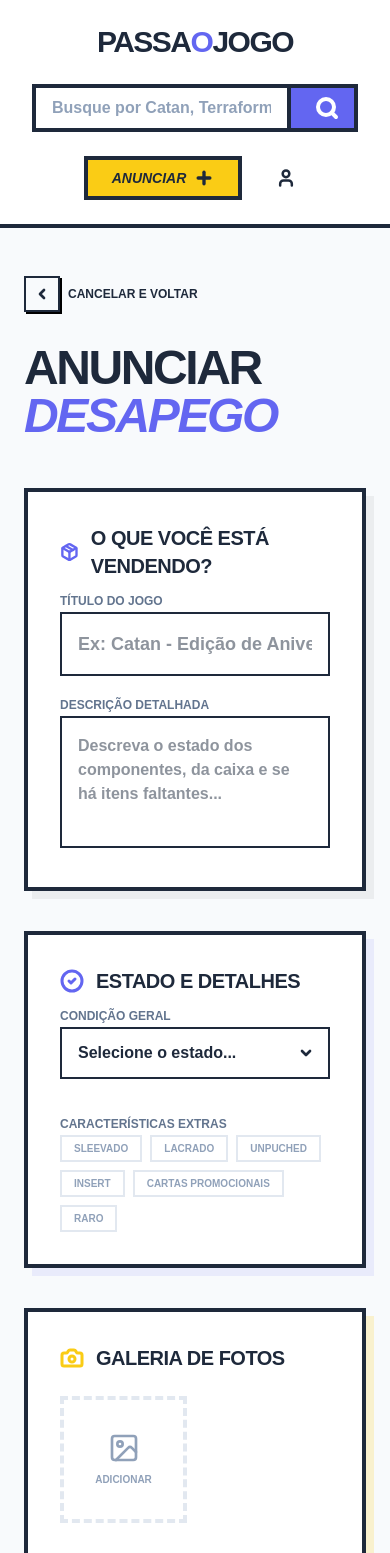
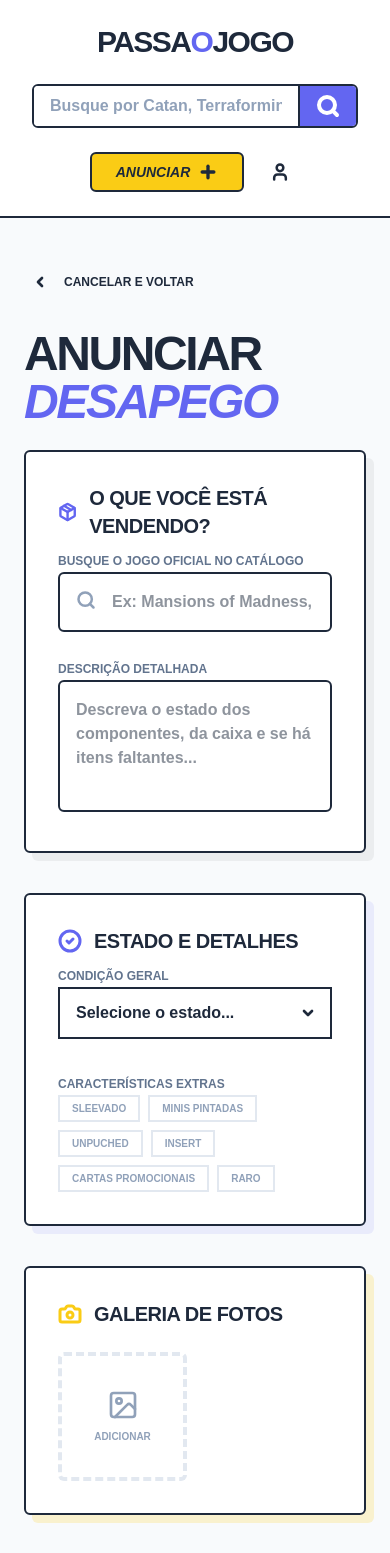
Before and after one commit to mayyzenacs/PassaOJogo, a React (Vite) app in the folder passaojogo.web/: page /anunciar in a window 390 px wide. Shown: the top 1553 px of the page. Built offline with nearby package versions, Linux system fonts and the light colour scheme.

Commit message:
style: update component styles for consistency and improved UI

```diff
--- a/passaojogo.web/src/components/AndressForm.tsx
+++ b/passaojogo.web/src/components/AndressForm.tsx
@@ -43,7 +43,7 @@ export function AddressForm() {
             onChange={(e) => setCep(e.target.value.replace(/\D/g, ""))}
             onBlur={handleCEPBlur}
             placeholder="00000000"
-            className="w-full pl-12 pr-4 py-3 border-2 border-neo-text font-bold outline-none focus:bg-blue-50 transition-all"
+            className="rounded-md w-full pl-12 pr-4 py-3 border-2 border-neo-text font-bold outline-none focus:bg-blue-50 transition-all"
           />
           {loading && (
             <Loader2
@@ -55,7 +55,7 @@ export function AddressForm() {
       </div>
 
       {address.cidade && (
-        <div className="p-4 bg-slate-50 border-2 border-dashed border-slate-300">
+        <div className="rounded-md p-4 bg-slate-50 border-2 border-dashed border-slate-300">
           <p className="text-xs font-bold text-slate-500 uppercase tracking-tighter">
             Localizado:
           </p>
--- a/passaojogo.web/src/components/GameCard.tsx
+++ b/passaojogo.web/src/components/GameCard.tsx
@@ -27,10 +27,10 @@ export default function GameCard({
   };
 
   return (
-    <article className="group bg-white border-4 border-neo-text shadow-neo hover:shadow-neo-hover hover:-translate-x-1 hover:-translate-y-1 transition-all duration-200">
+    <article className="rounded-md group bg-white border-2 border-neo-text shadow-neo hover:shadow-neo-hover hover:-translate-x-1 hover:-translate-y-1 transition-all duration-200">
       <Link
         to={`/anuncio/${id}`}
-        className="block h-64 border-b-4 border-neo-text overflow-hidden"
+        className="block h-64 border-b-2 border-neo-text overflow-hidden"
       >
         <img
           src={image}
@@ -74,7 +74,7 @@ export default function GameCard({
           </div>
           <Link
             to={`/anuncio/${id}`}
-            className="bg-neo-indigo text-white p-4 border-4 border-neo-text shadow-[4px_4px_0px_0px_rgba(0,0,0,1)] active:shadow-none active:translate-x-1 active:translate-y-1 transition-all"
+            className="rounded-md bg-neo-indigo text-white p-4 border-2 border-neo-text shadow-[2px_2px_0px_0px_rgba(0,0,0,1)] active:shadow-none active:translate-x-1 active:translate-y-1 transition-all"
           >
             <ArrowRight size={24} strokeWidth={4} />
           </Link>
--- a/passaojogo.web/src/components/NavBar.tsx
+++ b/passaojogo.web/src/components/NavBar.tsx
@@ -3,7 +3,7 @@ import { Link } from "react-router-dom";
 
 export function Navbar() {
   return (
-    <nav className="flex flex-col md:flex-row justify-between items-center px-8 py-6 border-b-4 border-neo-text bg-white sticky top-0 z-50 gap-6">
+    <nav className="flex flex-col md:flex-row justify-between items-center px-8 py-6 border-b-2 border-neo-text bg-white sticky top-0 z-50 gap-6">
       {/* Branding - Agora com Link para facilitar a volta */}
       <Link
         to="/"
@@ -13,30 +13,30 @@ export function Navbar() {
       </Link>
 
       {/* Barra de Busca - Ocupa o centro */}
-      <div className="flex w-full max-w-xl border-4 border-neo-text shadow-neo overflow-hidden">
+      <div className="rounded-md flex w-full max-w-xl border-2 border-neo-text shadow-neo overflow-hidden">
         <input
           type="text"
           placeholder="Busque por Catan, Terraforming Mars..."
           className="flex-1 px-4 py-2 font-bold outline-none bg-white placeholder:text-slate-400"
         />
-        <button className="bg-neo-indigo text-white px-6 border-l-4 border-neo-text hover:bg-neo-text transition-colors">
+        <button className="bg-neo-indigo text-white px-4 border-l-2 border-neo-text hover:bg-neo-text transition-colors">
           <Search strokeWidth={4} />
         </button>
       </div>
 
       {/* Grupo de Ações do Usuário */}
-      <div className="flex items-center gap-6">
+      <div className="flex items-center gap-4">
         {/* ANUNCIAR: Estilo "Primary" - Máximo destaque */}
         <Link
           to="/anunciar"
-          className="bg-neo-yellow border-4 border-neo-text px-6 py-2 font-black shadow-neo active:shadow-none active:translate-x-1 active:translate-y-1 transition-all flex items-center gap-2 whitespace-nowrap uppercase italic text-sm"
+          className="rounded-md bg-neo-yellow border-2 border-neo-text px-6 py-2 font-black shadow-neo active:shadow-none active:translate-x-1 active:translate-y-1 transition-all flex items-center gap-2 whitespace-nowrap uppercase italic text-sm"
         >
           Anunciar <Plus size={20} strokeWidth={4} />
         </Link>
         {/* Entrar: Estilo "Secondary" - Menos peso visual */}
         <Link
           to="/login"
-          className="flex items-center gap-2 font-bold hover:text-neo-indigo transition-all group"
+          className="flex items-center font-bold hover:text-neo-indigo transition-all group"
         >
           <div className="p-2 border-2 border-transparent group-hover:border-neo-indigo transition-all">
             <User size={20} strokeWidth={3} />
--- a/passaojogo.web/src/mocks/games.ts
+++ b/passaojogo.web/src/mocks/games.ts
@@ -6,8 +6,8 @@ export const gamesMock = [
     location: "São Paulo, SP - Vila Mariana",
     image: "https://storage.googleapis.com/ludopedia-posts/bc218_95tc3w.jpg",
     tags: [
+      "minis pintadas",
       "Sleevado",
-      "Lacrado",
       "Insert",
       "Unpuched",
       "Cartas Promocionais",
--- a/passaojogo.web/src/pages/GameDetails.tsx
+++ b/passaojogo.web/src/pages/GameDetails.tsx
@@ -2,7 +2,7 @@ import { useParams, Link } from "react-router-dom";
 import { ShieldCheck, MapPin, ChevronLeft, MessageCircle } from "lucide-react";
 import { Navbar } from "../components/NavBar";
 import { Footer } from "../components/Footer";
-import { gamesMock } from "../mocks/games"; // CERTIFIQUE-SE QUE O STATUS ESTÁ NO MOCK
+import { gamesMock } from "../mocks/games";
 
 export default function GameDetails() {
   const { id } = useParams();
@@ -37,7 +37,7 @@ export default function GameDetails() {
   const getTagStyle = (tag: string) => {
     const t = tag.toLowerCase();
 
-    if (t.includes("lacrado"))
+    if (t.includes("minis pintadas"))
       return "bg-yellow-100 text-yellow-800 border-yellow-400 shadow-yellow-200";
 
     if (t.includes("sleevado"))
@@ -68,10 +68,14 @@ export default function GameDetails() {
           <ChevronLeft strokeWidth={4} size={16} /> Voltar para o catálogo
         </Link>
 
+        <h1 className="text-4xl font-heading font-black uppercase leading-none mb-4">
+          {game.title}
+        </h1>
+
         <div className="grid grid-cols-1 lg:grid-cols-12 gap-12">
           {/* LADO ESQUERDO: GALERIA E DESCRIÇÃO */}
           <div className="lg:col-span-7 space-y-8">
-            <div className="border-4 border-neo-text bg-white shadow-neo overflow-hidden">
+            <div className="rounded-md border-2 border-neo-text bg-white shadow-neo overflow-hidden">
               <img
                 src={game.image}
                 alt={game.title}
@@ -79,7 +83,7 @@ export default function GameDetails() {
               />
             </div>
 
-            <div className="bg-white border-4 border-neo-text p-8 shadow-neo">
+            <div className="rounded-md bg-white border-2 border-neo-text p-8 shadow-neo">
               <h2 className="text-3xl font-heading font-black uppercase mb-6">
                 Descrição do Produto
               </h2>
@@ -91,7 +95,7 @@ export default function GameDetails() {
 
           {/* LADO DIREITO: INFO DE COMPRA */}
           <div className="lg:col-span-5 space-y-8">
-            <div className="bg-white border-4 border-neo-text p-8 shadow-neo-lg">
+            <div className="rounded-md bg-white border-2 border-neo-text p-8 shadow-neo-lg">
               {/* TAGS DINÂMICAS */}
               <div className="flex flex-wrap gap-2 mb-8">
                 {game.tags.map((tag) => (
@@ -104,10 +108,6 @@ export default function GameDetails() {
                 ))}
               </div>
 
-              <h1 className="text-4xl font-heading font-black uppercase leading-none mb-4">
-                {game.title}
-              </h1>
-
               <div className="flex items-center gap-2 mb-8 opacity-70">
                 <MapPin size={18} strokeWidth={3} />
                 <span className="font-bold">{game.location}</span>
@@ -115,7 +115,7 @@ export default function GameDetails() {
 
               {/* STATUS/ESTADO - AQUI ESTÁ O QUE VOCÊ PEDIU */}
               <div className="flex mb-6">
-                <span className="bg-neo-yellow border-2 border-neo-text px-3 py-1 text-sm font-black uppercase">
+                <span className="bg-neo-yellow rounded-md border-2 border-neo-text px-3 py-1 text-sm font-black uppercase">
                   {game.status}
                 </span>
               </div>
@@ -128,16 +128,16 @@ export default function GameDetails() {
                 href={whatsappUrl}
                 target="_blank"
                 rel="noopener noreferrer"
-                className="flex items-center justify-center gap-3 w-full bg-neo-emerald border-4 border-neo-text py-4 font-black text-2xl shadow-neo hover:translate-x-1 hover:translate-y-1 hover:shadow-none transition-all uppercase"
+                className="flex items-center justify-center gap-3 w-full bg-neo-emerald rounded-md border-2 border-neo-text py-4 font-black text-2xl shadow-neo hover:translate-x-1 hover:translate-y-1 hover:shadow-none transition-all uppercase"
               >
                 <MessageCircle size={28} strokeWidth={3} /> Comprar no Whatsapp
               </a>
             </div>
 
             {/* CARD VENDEDOR */}
-            <div className="bg-neo-emerald text-white border-4 border-neo-text p-6 shadow-neo">
+            <div className="bg-neo-emerald text-white rounded-md border-2 border-neo-text p-6 shadow-neo">
               <div className="flex items-center gap-4 mb-6">
-                <div className="h-16 w-16 bg-neo-yellow border-4 border-neo-text rounded-full flex items-center justify-center text-neo-text font-black text-2xl">
+                <div className="h-16 w-16 bg-neo-yellow border-2 border-neo-text rounded-full flex items-center justify-center text-neo-text font-black text-2xl">
                   FA
                 </div>
                 <div>
--- a/passaojogo.web/src/pages/Home.tsx
+++ b/passaojogo.web/src/pages/Home.tsx
@@ -43,7 +43,7 @@ export default function Home() {
         <header className="py-20">
           <h1 className="text-6xl md:text-8xl font-heading font-black uppercase leading-[0.85] mb-8 tracking-tighter">
             Gire o <br />
-            <span className="bg-neo-yellow px-4 border-5 border-neo-text inline-block -rotate-2">
+            <span className="bg-neo-yellow px-4 border-3 border-neo-text inline-block -rotate-2">
               Estoque
             </span>
             <span className="block mt-2">JOGUE MAIS</span>
--- a/passaojogo.web/src/pages/PostAd.tsx
+++ b/passaojogo.web/src/pages/PostAd.tsx
@@ -9,18 +9,63 @@ import {
   DollarSign,
   X,
   Image as ImageIcon,
+  Search, // Adicionado para a barra de busca
+  Check, // Adicionado para o card de confirmação
 } from "lucide-react";
 import { Navbar } from "../components/NavBar";
 import { Footer } from "../components/Footer";
 import { AddressForm } from "../components/AndressForm";
 
 export default function PostAd() {
+  // --- ESTADOS EXISTENTES ---
   const [selectedStatus, setSelectedStatus] = useState("");
   const [selectedTags, setSelectedTags] = useState<string[]>([]);
   const [previews, setPreviews] = useState<string[]>([]);
   const [phone, setPhone] = useState("");
   const [showHelp, setShowHelp] = useState(false);
 
+  // --- NOVOS ESTADOS PARA A INTEGRAÇÃO COM O CATÁLOGO ---
+  const [searchQuery, setSearchQuery] = useState("");
+  const [selectedCatalogGame, setSelectedCatalogGame] = useState<{
+    id: number;
+    title: string;
+    thumb: string;
+  } | null>(null);
+  const [adTitle, setAdTitle] = useState("");
+
+  // Simulação de busca no Banco/BGG (Num ambiente real, isso viria da sua API C#)
+  const mockCatalogResults = [
+    {
+      id: 101,
+      title: "Mansions of Madness: 2ª Edição",
+      thumb:
+        "https://cf.geekdo-images.com/okM0dq_bEXnbyQTOvHZwlw__micro/img/xP1tG0Bq3E_q8hGZ2S_F0oZ7e5s=/fit-in/64x64/filters:strip_icc()/pic3118622.png",
+    },
+    {
+      id: 102,
+      title: "Mansions of Madness: 1ª Edição",
+      thumb:
+        "https://cf.geekdo-images.com/39hP8n_d6TGu2-G2HIfz1w__micro/img/h7_04hY4-y_Z7s4rB_xN29o-oQk=/fit-in/64x64/filters:strip_icc()/pic924254.jpg",
+    },
+    {
+      id: 103,
+      title: "Catan",
+      thumb:
+        "https://cf.geekdo-images.com/W3BsA1cbO0svvXQ3oWrtCQ__micro/img/1m-X9yv5XzO1-b9w0i0g5rQ6P5k=/fit-in/64x64/filters:strip_icc()/pic2419375.jpg",
+    },
+  ];
+
+  const handleSelectGame = (game: {
+    id: number;
+    title: string;
+    thumb: string;
+  }) => {
+    setSelectedCatalogGame(game); // Salva o ID pro banco
+    setAdTitle(game.title); // Preenche o título do anúncio com o nome oficial
+    setSearchQuery(""); // Limpa a busca
+  };
+
+  // --- HANDLERS EXISTENTES ---
   const handlePhoneChange = (e: ChangeEvent<HTMLInputElement>) => {
     const value = e.target.value.replace(/\D/g, "");
     if (value.length <= 11) {
@@ -58,7 +103,7 @@ export default function PostAd() {
 
   const tagOptions = [
     "Sleevado",
-    "Lacrado",
+    "Minis pintadas",
     "Unpuched",
     "Insert",
     "Cartas Promocionais",
@@ -74,51 +119,133 @@ export default function PostAd() {
           to="/"
           className="inline-flex items-center gap-2 font-black uppercase text-xs mb-8 group"
         >
-          <div className="p-2 border-2 border-neo-text group-hover:bg-neo-yellow transition-all shadow-[2px_2px_0px_0px_rgba(0,0,0,1)]">
+          <div className="p-2 group-hover:bg-neo-yellow transition-all">
             <ChevronLeft size={16} strokeWidth={4} />
           </div>
           <span>Cancelar e voltar</span>
         </Link>
 
-        <header className="mb-12">
-          <h1 className="text-5xl font-heading font-black uppercase tracking-tighter leading-none mb-4">
+        <header className="mb-6">
+          <h1 className="text-5xl font-heading font-black uppercase tracking-tighter leading-none">
             Anunciar <span className="text-neo-indigo italic">Desapego</span>
           </h1>
         </header>
 
         <form className="space-y-10" onSubmit={(e) => e.preventDefault()}>
-          <section className="bg-white border-4 border-neo-text p-8 shadow-[8px_8px_0px_0px_rgba(0,0,0,0.05)] space-y-6">
+          <section className="rounded-md bg-white border-2 border-neo-text p-8 shadow-[8px_8px_0px_0px_rgba(0,0,0,0.05)] space-y-6">
             <div className="flex items-center gap-3 mb-2">
               <Package className="text-neo-indigo" size={24} strokeWidth={3} />
               <h2 className="text-xl font-black uppercase tracking-tight">
                 O que você está vendendo?
               </h2>
             </div>
+
             <div className="space-y-4">
+              {!selectedCatalogGame ? (
+                <div className="space-y-1 relative">
+                  <label className="text-xs font-black uppercase text-slate-500">
+                    Busque o jogo oficial no catálogo
+                  </label>
+                  <div className="rounded-md relative border-2 border-neo-text focus-within:ring-2 focus-within:ring-neo-indigo transition-all flex bg-white">
+                    <div className="p-4 text-slate-400">
+                      <Search size={20} strokeWidth={3} />
+                    </div>
+                    <input
+                      type="text"
+                      placeholder="Ex: Mansions of Madness, Catan..."
+                      value={searchQuery}
+                      onChange={(e) => setSearchQuery(e.target.value)}
+                      className="w-full py-4 pr-4 font-bold outline-none bg-transparent"
+                    />
+                  </div>
+
+                  {searchQuery.length > 2 && (
+                    <div className="absolute z-10 w-full mt-1 bg-white border-2 border-neo-text shadow-neo flex flex-col">
+                      {mockCatalogResults.map((game) => (
+                        <button
+                          key={game.id}
+                          type="button"
+                          onClick={() => handleSelectGame(game)}
+                          className="flex items-center gap-4 p-3 hover:bg-neo-yellow/20 border-b-2 border-slate-100 text-left transition-colors"
+                        >
+                          <img
+                            src={game.thumb}
+                            alt="Capa"
+                            className="rounded-md w-10 h-10 border-2 border-neo-text object-cover"
+                          />
+                          <span className="font-bold text-sm uppercase">
+                            {game.title}
+                          </span>
+                        </button>
+                      ))}
+                    </div>
+                  )}
+                </div>
+              ) : (
+                /* FLUXO B: Se JÁ ESCOLHEU, mostra Card de Confirmação + Campo de Título Editável */
+                <div className="space-y-6 animate-in fade-in slide-in-from-top-4 duration-300">
+                  {/* Card do Catálogo */}
+                  <div className="rounded-md bg-emerald-50 border-2 border-emerald-500 p-4 flex justify-between items-center">
+                    <div className="flex items-center gap-4">
+                      <img
+                        src={selectedCatalogGame.thumb}
+                        alt="Capa"
+                        className="rounded-md w-12 h-12 border-2 border-neo-text object-cover"
+                      />
+                      <div>
+                        <div className="flex items-center gap-2 text-emerald-700">
+                          <Check size={16} strokeWidth={4} />
+                          <span className="text-[10px] font-black uppercase tracking-widest">
+                            Vinculado ao Catálogo
+                          </span>
+                        </div>
+                        <p className="font-bold uppercase text-sm">
+                          {selectedCatalogGame.title}
+                        </p>
+                      </div>
+                    </div>
+                    <button
+                      type="button"
+                      onClick={() => setSelectedCatalogGame(null)}
+                      className="text-[10px] font-black uppercase text-slate-500 hover:text-red-500 transition-colors underline"
+                    >
+                      Trocar Jogo
+                    </button>
+                  </div>
+
+                  {/* Campo de Título do Anúncio (Editável) */}
                   <div className="space-y-1">
-                <label className="text-xs font-black uppercase text-slate-500">
-                  Título do Jogo
+                    <label className="text-xs font-black uppercase text-slate-500 flex justify-between">
+                      <span>Título do seu anúncio</span>
+                      <span className="text-[10px] text-neo-indigo italic">
+                        Pode editar titulo
+                      </span>
                     </label>
                     <input
                       type="text"
-                  placeholder="Ex: Catan - Edição de Aniversário"
-                  className="w-full px-4 py-4 border-2 border-neo-text font-bold outline-none focus:bg-indigo-50 transition-all text-lg"
+                      value={adTitle}
+                      onChange={(e) => setAdTitle(e.target.value)}
+                      className="rounded-md w-full px-4 py-4 border-2 border-neo-text font-black outline-none focus:bg-indigo-50 transition-all text-lg"
                     />
                   </div>
-              <div className="space-y-1">
+                </div>
+              )}
+
+              {/* Descrição fica logo abaixo, independentemente do fluxo */}
+              <div className="space-y-1 pt-2">
                 <label className="text-xs font-black uppercase text-slate-500">
                   Descrição Detalhada
                 </label>
                 <textarea
                   rows={4}
                   placeholder="Descreva o estado dos componentes, da caixa e se há itens faltantes..."
-                  className="w-full px-4 py-4 border-2 border-neo-text font-bold outline-none focus:bg-indigo-50 transition-all resize-none"
+                  className="rounded-md w-full px-4 py-4 border-2 border-neo-text font-bold outline-none focus:bg-indigo-50 transition-all resize-none"
                 />
               </div>
             </div>
           </section>
 
-          <section className="bg-white border-4 border-neo-text p-8 shadow-[8px_8px_0px_0px_rgba(99,102,241,0.1)] space-y-8">
+          <section className="rounded-md bg-white border-2 border-neo-text p-8 shadow-[8px_8px_0px_0px_rgba(99,102,241,0.1)] space-y-8">
             <div className="flex items-center gap-3 mb-2">
               <CheckCircle2
                 className="text-neo-indigo"
@@ -178,7 +305,7 @@ export default function PostAd() {
             </div>
           </section>
 
-          <section className="bg-white border-4 border-neo-text p-8 shadow-[8px_8px_0px_0px_rgba(250,204,21,0.2)]">
+          <section className="rounded-md bg-white border-2 border-neo-text p-8 shadow-[8px_8px_0px_0px_rgba(250,204,21,0.2)]">
             <div className="flex items-center gap-3 mb-6">
               <Camera className="text-neo-yellow" size={24} strokeWidth={3} />
               <h2 className="text-xl font-black uppercase tracking-tight">
@@ -186,7 +313,7 @@ export default function PostAd() {
               </h2>
             </div>
             <div className="grid grid-cols-2 md:grid-cols-4 gap-4">
-              <label className="aspect-square border-4 border-dashed border-slate-200 flex flex-col items-center justify-center gap-2 hover:border-neo-indigo hover:bg-indigo-50 transition-all text-slate-400 hover:text-neo-indigo cursor-pointer">
+              <label className="rounded-md aspect-square border-4 border-dashed border-slate-200 flex flex-col items-center justify-center gap-2 hover:border-neo-indigo hover:bg-indigo-50 transition-all text-slate-400 hover:text-neo-indigo cursor-pointer">
                 <ImageIcon size={32} />
                 <span className="text-[10px] font-black uppercase">
                   Adicionar
@@ -222,7 +349,7 @@ export default function PostAd() {
           </section>
 
           <div className="grid grid-cols-1 md:grid-cols-2 gap-10">
-            <section className="bg-white border-4 border-neo-text p-8 shadow-[8px_8px_0px_0px_rgba(16,185,129,0.2)]">
+            <section className="rounded-md bg-white border-2 border-neo-text p-8 shadow-[8px_8px_0px_0px_rgba(16,185,129,0.2)]">
               <div className="flex items-center gap-3 mb-6">
                 <DollarSign
                   className="text-neo-emerald"
@@ -240,12 +367,12 @@ export default function PostAd() {
                 <input
                   type="number"
                   placeholder="0,00"
-                  className="w-full pl-14 pr-4 py-4 border-2 border-neo-text font-black text-4xl outline-none focus:bg-emerald-50 transition-all"
+                  className="rounded-md w-full pl-14 pr-4 py-4 border-2 border-neo-text font-black text-4xl outline-none focus:bg-emerald-50 transition-all"
                 />
               </div>
             </section>
 
-            <section className="bg-white border-4 border-neo-text p-8 shadow-[8px_8px_0px_0px_rgba(0,0,0,0.05)] space-y-6">
+            <section className="rounded-md bg-white border-2 border-neo-text p-8 shadow-[8px_8px_0px_0px_rgba(0,0,0,0.05)] space-y-6">
               <AddressForm />
 
               <div className="pt-4 space-y-3">
@@ -263,7 +390,7 @@ export default function PostAd() {
                 </div>
 
                 {showHelp && (
-                  <div className="bg-neo-yellow/10 border-2 border-neo-text p-3 text-[10px] font-bold leading-tight animate-in fade-in slide-in-from-top-1">
+                  <div className="rounded-md bg-neo-yellow/10 border-2 border-neo-text p-3 text-[10px] font-bold leading-tight animate-in fade-in slide-in-from-top-1">
                     <p>
                       <span className="text-neo-indigo uppercase">
                         Privacidade:
@@ -275,7 +402,7 @@ export default function PostAd() {
                   </div>
                 )}
 
-                <div className="relative flex border-2 border-neo-text overflow-hidden bg-white focus-within:ring-2 focus-within:ring-neo-indigo transition-all">
+                <div className="rounded-md relative flex border-2 border-neo-text overflow-hidden bg-white focus-within:ring-2 focus-within:ring-neo-indigo transition-all">
                   <span className="flex items-center justify-center px-3 bg-slate-50 border-r-2 border-neo-text font-black text-ms text-slate-400">
                     +55
                   </span>
@@ -294,7 +421,7 @@ export default function PostAd() {
             </section>
           </div>
 
-          <button className="w-full bg-neo-yellow border-4 border-neo-text py-6 font-black text-2xl uppercase shadow-[6px_6px_0px_0px_rgba(0,0,0,1)] hover:translate-x-1 hover:translate-y-1 hover:shadow-none transition-all flex items-center justify-center gap-4">
+          <button className="rounded-md w-full bg-neo-yellow border-2 border-neo-text py-6 font-black text-2xl uppercase shadow-[2px_2px_0px_0px_rgba(0,0,0,1)] hover:translate-x-1 hover:translate-y-1 hover:shadow-none transition-all flex items-center justify-center gap-4">
             Publicar Desapego <Send size={24} strokeWidth={3} />
           </button>
         </form>
```
Also changed, not shown: passaojogo.web/src/components/Footer.tsx (+5 -6 lines), passaojogo.web/src/components/PremiumBanner.tsx (+6 -6 lines), passaojogo.web/src/pages/Login.tsx (+5 -5 lines). Lines whose indentation alone changed are shown as unchanged.
